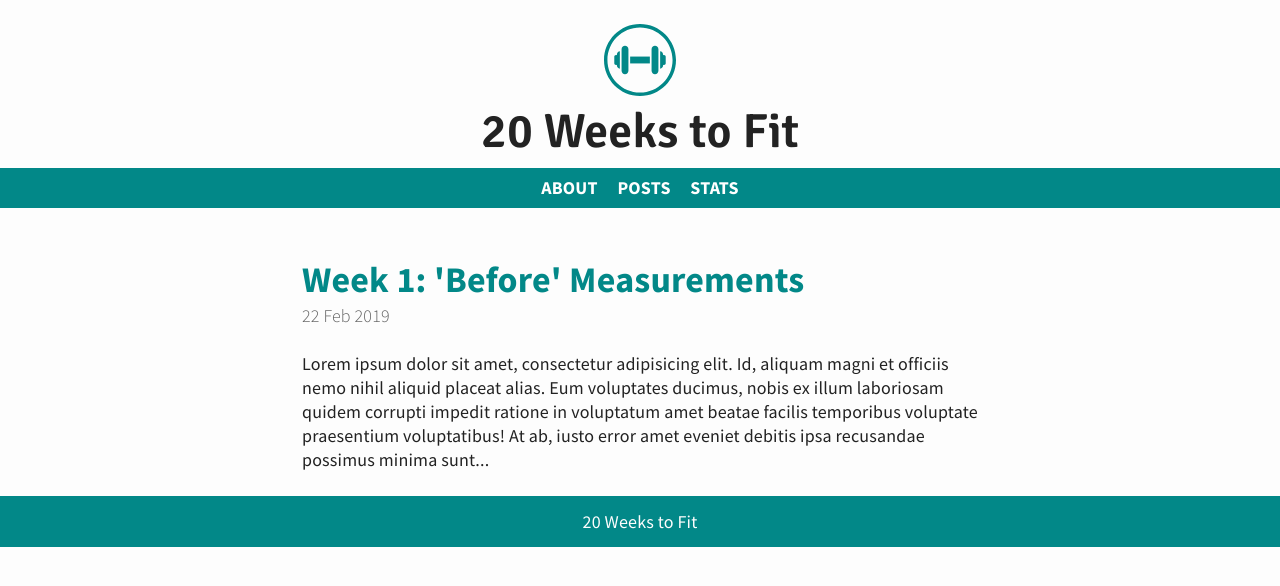
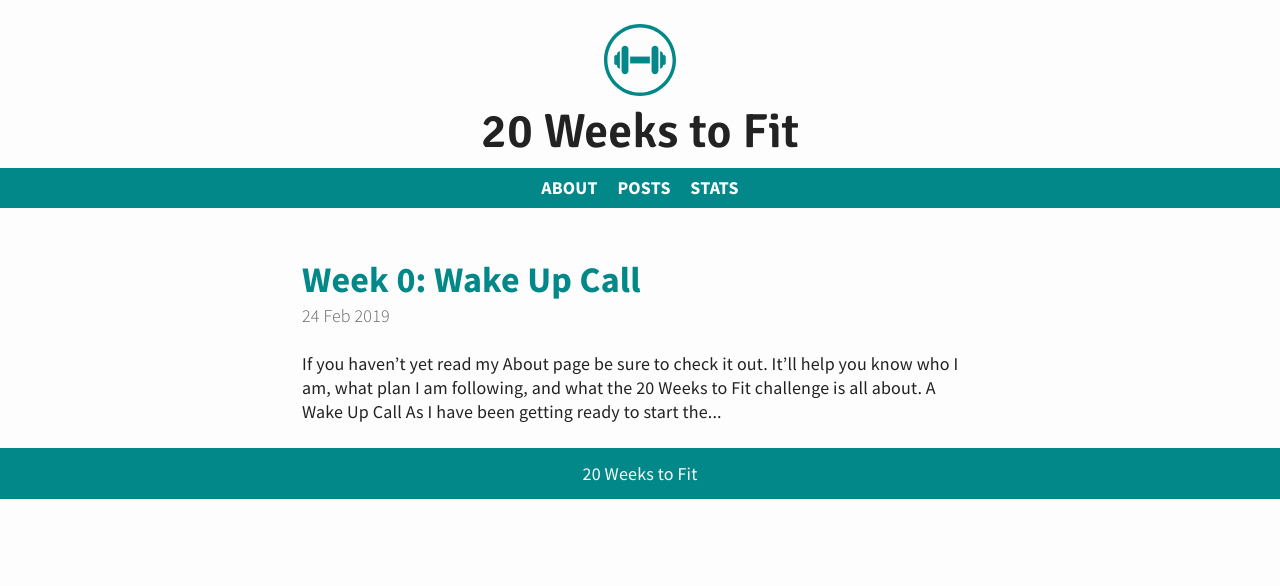
Before and after one commit to dcorey28/20weeks, a Jekyll site: the page built from index.html, in a window 1280 px wide. Shown: the top 586 px of the page. Built offline with Jekyll 4.4.1, drawn with Linux system fonts in a browser that asks for light colours; the list of posts is cut into pages by our own code; part of the change alters nothing that is shown.

Commit message:
Publish week 0

```diff
--- a/_posts/2019-02-22-week1.md
+++ /dev/null
@@ -1,25 +0,0 @@
----
-title: "Week 1: 'Before' Measurements"
----
-![Test](/emerald/img/img-test.png "Test")
-Lorem ipsum dolor sit amet, [consectetur adipisicing](http://www.example.com) elit. Id, aliquam magni et officiis nemo nihil aliquid placeat alias. Eum voluptates ducimus, nobis ex illum laboriosam quidem corrupti impedit ratione in voluptatum amet beatae facilis temporibus voluptate praesentium voluptatibus! At ab, iusto error amet eveniet debitis ipsa recusandae possimus minima sunt itaque, nulla ducimus officia, consequatur ipsum laudantium magnam hic fuga vero incidunt nostrum. Commodi, perspiciatis ut nostrum fugit nulla cumque voluptate harum nemo accusamus?
-
-## This is a h2
-
-### h3, h4, h5 and h6 have the same style.
-
-Lorem ipsum dolor sit amet, consectetur adipisicing elit. Voluptas sed quo atque *perspiciatis*. Eius cum possimus, maxime unde, asperiores neque blanditiis molestiae ipsa odit. **Laboriosam**, error! Ipsa officia magnam at ratione commodi porro nulla consequuntur eum quia nisi officiis cupiditate reprehenderit provident facilis rem, nobis quidem fugiat, et! Tempore maiores reprehenderit laboriosam rerum?
-
-> This is a blockquote
-
-### Unordered list
-- list 1
-- list 2
-- list 3
-- list 4
-
-### Ordered list
-1. one
-2. two
-3. three
-4. four
--- /dev/null
+++ b/_posts/2019-02-24-week0.md
@@ -0,0 +1,41 @@
+---
+title: "Week 0: Wake Up Call"
+---
+*If you haven't yet read my [About](/about) page be sure to check it out. It'll help you know who I am, what plan I am following, and what the 20 Weeks to Fit challenge is all about.*
+
+### A Wake Up Call
+As I have been getting ready to start the first week of my 20 week challenge something interesting and difficult happened yesterday. My wife and I stopped by T.J. Maxx to pick up some new shirts for summer. I grabbed all of the XL sized shirts that I wanted to try on and we went to the dressing room. I tried on 10 different shirts and **every single one** was too tight. I can't wear XL anymore! It was really disheartening but upon reflection it does not come as a surprise. I've noticed over the last year that less and less of my wardrobe actually fits. I only have a few shirts and sweaters that still fit around my mid-section. It was a real wake up call that I couldn't buy a single XL because up to this point I've always bought XL. I still remember when I first started gaining weight and XL shirts were my "baggy" shirts.
+
+I decided not to opt for XXL, and instead didn't buy any shirts. This was in part a matter of pride but the also because I am not going to let myself live this way anymore. I still have time before summer comes and when it starts getting warm I want to be able to wear XL shirts again. I may not even have to buy shirts once I start losing weight because much of my current wardrobe will begin fitting again.
+
+### More Wake Up Calls
+I have had other wake up calls over the last few weeks.
+
+My wife and I went to a chocolate tasting event with my company. Later someone posted a picture they took and I saw a candid moment of myself with my wife.
+
+![Tasting Event](/../img/week0/taste.jpg "My wife and I at Taste")
+
+And the first thing I noticed was that I have ballooned up! I am so much larger in this picture than I am in my mind's eye. It was honestly shocking to see. I rarely see pictures of myself and so seeing this gave me an honest evaluation of how large I have been getting.
+
+Aside from this I have also noticed
+* My **double chin** has become ever-present, not just when my head is tilted down
+* I have **heartburn** nearly every single night
+* My wife doesn't fit as well in my arms and I can't sleep on my stomach anymore because **my gut gets in the way**
+
+And then of course there are my other medical problems I am facing that you can read about in my [About](/about) page.
+
+### The Commitment
+How am I going to fix this? As you probably know by now, I am committing to 20 weeks of building a solid healthy lifestyle. My commitment is to change my life in a lasting way and overcome obesity. The wake up calls I have had have only solidified my resolve. I can't afford to wait another day to get fit. Today marks the start of that challenge and the start of my first week. I will be updating this blog weekly to report on my progress and to share with you what I have learned along the way. So let's begin.
+
+### My Focus For This Week
+1. Don't miss a single workout or cardio session
+2. Stay within my 1800 calorie goal (I'm not worried about getting the right macro-nutrient balance this week)
+3. Stick to my schedule and get 8 hours of sleep
+
+### Starting Measurements
+
+| **Weight** | 255 lbs |
+| **Waist** | 48 inches |
+| **Belt** | 43 inches |
+
+![Week 0 Starting pick](../img/week0/progress.jpg "progress pic")
--- a/about.md
+++ b/about.md
@@ -5,24 +5,26 @@ title: About
 **Follow my journey as I take 20 weeks to to revamp my lifestyle, go from fat to fit, and get my health in gear.**
 
 ## Who Am I
-My name is David. I'm a software engineer in my late 20's living in the Provo, Utah area. I recently graduated with my Bachelor's Degree in Computer Science. I am married to the most wonderful women who just so happens to also be my best friend. I love reading, coding, and playing video games... in that order.
+My name is David. I'm a software engineer in my late 20's living in the Provo, Utah area. I recently graduated with my Bachelor's Degree in Computer Science. I am married to the most wonderful women who also just so happens to be my best friend. I love reading, coding, and playing video games... in that order.
 
 ![My wife and I](/img/davidandsydnie.jpg "Test")
 
 ## My motivation
 Shortly after getting married I was diagnosed with a prolactinoma. Basically it is a tumor on your pituitary gland that messes up your hormones all kinds of bad. I don't know how much my tumor has actually contributed to my weight gain but over the course of my courtship and marriage I have gone from 190 lbs to 255 lbs gaining a total of 65 lbs.
 
-As I've met with my endocrinoligist he would passive-aggressively tell me to lose weight by leaving a note on my post-visit transcript that read
+As I've met with my doctor he would passive-aggressively tell me to lose weight by leaving a note on my post-visit transcript that read
 
 > Discussed with patient excessive weight and diet and exercise.
 
+He leaves that note every single time we visit. He never actually mentions it to me though.
+
 I tried quite a few times to lose weight over the last 2 years but I couldn't stick to anything because of the stress from school and working a part-time software engineering job.
 
-Now that I am out of school and life has calmed down I have a chance to build a new lifestyle as a working professional. After some reflection and study I have started to discover the lifestyle that I want to try and build. The start of that lifestyle, for me, is going to be physical fitness. This lifestyle encompasses more than just physical fitness but the purpose of this blog is to motivate me in that aspect.
+Now that I am out of school and life has calmed down I have a chance to build a new lifestyle as a working professional. After some reflection and study I have started to discover the lifestyle that I want to try and build. The start of that lifestyle, at least for me, is going to be physical fitness. This lifestyle encompasses more than just physical fitness but the purpose of this blog is to motivate me in that aspect.
 
-Why 20 weeks? Simply put, I have 20 weeks until my next appointment with my endocrinologist and I want to make a significant improvement in my physical health by then. In other words, I want to avoid the passive aggressive notes on my post-visit transcript.
+Why 20 weeks? Simply put, I have 20 weeks until my next appointment with my doctor and I want to make a significant improvement in my physical health by then. In other words, I want to avoid the passive aggressive notes on my post-visit transcript.
 
-Of course there is more to my motivation than just avoiding my Doctor's disapproval. I want to better myself and stand out among my peers, coworkers, and family as one who can do hard things and overcome challenges. I want to be healthy and strong and live a good life. I want to have greater confidence in myself. Most of all I want to prove to myself that *I* can do it.
+Of course there is more to my motivation than just avoiding my doctor's disapproval. I have had quite a few wake up calls which you can read about in my first blog post. I also want to be healthy for all the same reasons most people do: I want to better myself and stand out among my peers, coworkers, and family as one who can do hard things and overcome challenges. I want to be healthy and strong and live a good life. I want to have greater confidence in myself. Most of all I want to prove to myself that *I* can do it.
 
 ## My Goals
 So what are my specific goals? During the next 20 weeks I will
@@ -31,26 +33,30 @@ So what are my specific goals? During the next 20 weeks I will
 * Stick to my new eating habits every single one of the 20 weeks.
 
 ## How I'm Going to Do It
-My plan is simple and most of it comes from Mike Matthew's book *Bigger Leaner Stronger*, with a few small tweaks.
+My plan is simple and most of it comes from Mike Matthew's book *Bigger Leaner Stronger*, with a few small tweaks. It's going to involve eating at a calorie deficit to lose weight while also lifting heavy weights and eating a high protein diet to prevent muscle loss.
 
 [![Bigger Leaner Stronger](/img/bigger-cover.jpg "Bigger Leaner Stronger Book Cover")](https://www.muscleforlife.com/store/books/bigger-leaner-stronger/)
 
 ### Diet
 1. Stick to a calorie deficit
-   Starting out this is going to be 1800 calories a day and I will adjust as needed.
+   Starting out this is going to be 1800 calories a day and I will adjust as needed. No foods are off limits, just have to be under.
 2. Incorporate intermittent fasting to help control my eating behaviors and handle insulin insensitivity
    I have already started to do this in the last few days and it has not been hard to do. I naturally don't really want breakfast in the morning anyway so this is a great way to help me control my calorie intake.
 3. Eat enough protein to maintain/build muscle mass
-   This will probably be the hardest part for me because cooking is hard, meat is expensive, and protein powders are not for satiatiing given how many calories I am giving up to drink them. But I'm going to do it. I'm going to commit.
+   This will probably be the hardest part for me because cooking is hard, meat is expensive, and protein powders are not for satiating given how many calories I am giving up to drink them. But I'm going to do it. I'm going to commit.
+4. A single cheat meal each week where I don't track calories, just to keep my sanity
 
-To Help me stick to my diet I am going to be preparing all of my Lunches for work each weekend. (Goodbye free catering) My wife has agreed to help with cooking dinner in the evening so that we aren't tempted to eat out.
+To help me stick to my diet I am going to be preparing all of my lunches for each week the weekend before (goodbye free catering.) My wife has agreed to help with cooking dinner in the evening so that we aren't tempted to eat out.
 
 ### Weight Lifting
-For my weight lifting routine I'm going to be following Mike Matthew's *The Year One Challenge* on a five day split. I have actually done a couple of phases of Mike's program last summer and saw great gains in my strength and muscle mass. I'm going to be starting from the beginning though and I am going to continue through the whole year of workouts even after this 20 week challenge is over.
+For my weight lifting routine I'm going to be following Mike Matthew's *The Year One Challenge* on a five day split. I actually finished a couple of phases of Mike's program last summer and saw great gains in my strength and muscle mass. I'm going to be starting from the beginning though and I am going to continue through the whole year of workouts even after this 20 week challenge is over.
 
 [![The Year One Challenge](/img/challenge-cover.jpg "The Year One Challenge Book Cover")](https://www.muscleforlife.com/books/year-one-challenge-bls/)
 
-I'm scheduling my workouts in everyday at 4:00pm. I'm going to be working out at the gym at my work and I'm not going to let myself go home if I haven't finished my workout. I also have a co-worker who is going to be lifting with me.
+I'm scheduling my workouts in everyday at 4:00pm. It's literally a meeting on my calendar so that no one can schedule me for anything else. I'm going to be working out at the gym at my work and I'm not going to let myself go home if I haven't finished my workout. I have a co-worker who is going to be lifting with me when he can which will also help with motivation.
 
 ### Cardio
 I'm going to do 2 sessions of HIIT each week. I will perform them on Monday and Wednesday right after finishing my lifting workouts. I'm going to start with 10 minute sessions and increase the time by 1 minute each week so that by my last week I am doing 30 minute HIIT sessions.
+
+## If I can do it, so can you!
+I am just a normal guy who has struggled with his weight for years, but I am proving to myself that I can overcome that. I hope that you will join me on my fitness journey. By reading this blog you are helping me on mine, you are giving me a little more motivation to finish because I don't want to let you down. But I also hope that by writing this blog that I am helping you. That you can be inspired, see what works and what doesn't, learn from my mistakes, and most of all that you will be inspired to prove to yourself that you can do it too.
```
Also changed, not shown: img/measurement.svg (deleted), img/measurements/belt.svg, img/measurements/lifts.svg, img/measurements/waist.svg, img/week0/progress.jpg (added), img/week0/taste.jpg (added).
